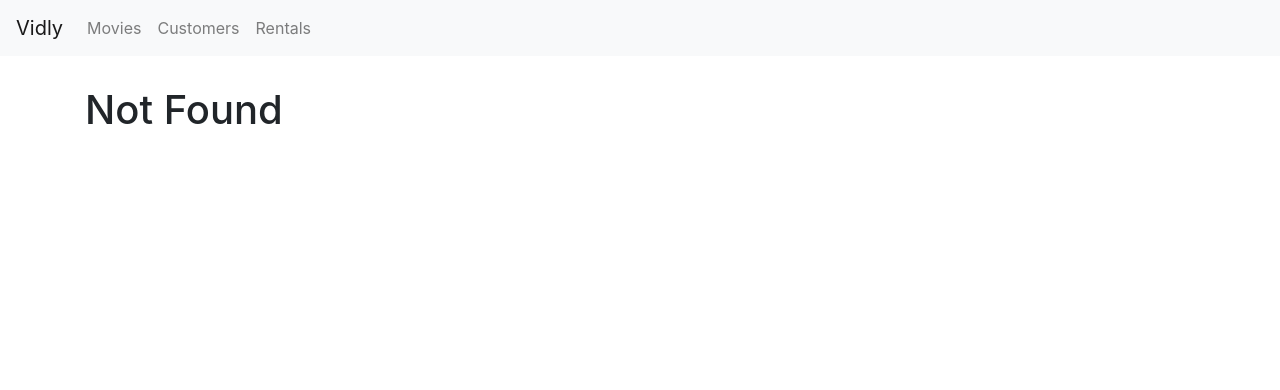
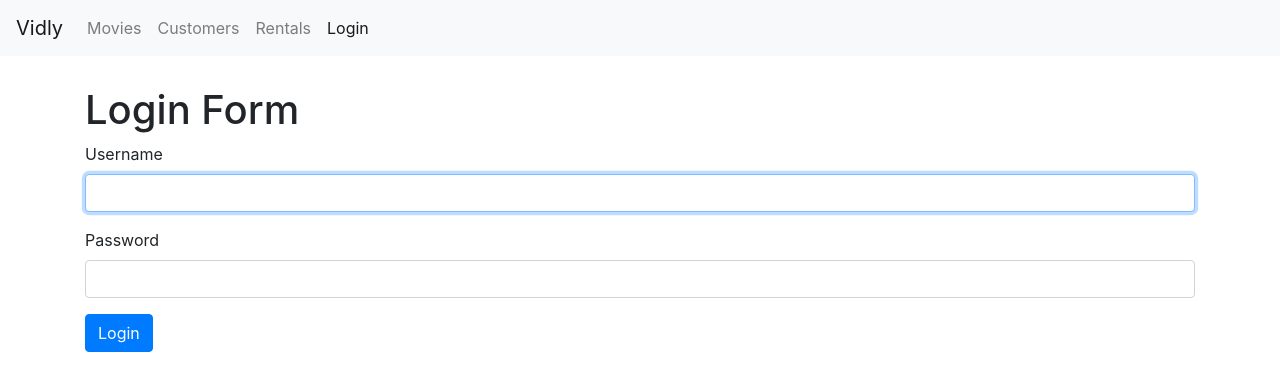
Before and after one commit to tege1984/vidley-frontend, a React (Create React App) app: page /login in a window 1280 px wide. Before the commit this address led to /not-found. Shown: the top 390 px of the page. Built offline with nearby package versions, Linux system fonts and the light colour scheme.

Commit message:
create form, create referece to dom element

```diff
--- a/src/App.js
+++ b/src/App.js
@@ -1,12 +1,13 @@
 import React, { Component } from "react";
-import "./App.css";
+import { Route, Switch, Redirect } from "react-router-dom";
 import Movies from "./components/movies";
-import { Route, Switch, Redirect } from "react-router-dom";
 import Customers from "./components/customers";
 import Rentals from "./components/rentals";
 import NotFound from "./components/notFound";
 import MoviesForm from "./components/moviesForm";
 import NavBar from "./components/navBar";
+import LoginForm from "./components/common/loginForm";
+import "./App.css";
 
 class App extends Component {
   render() {
@@ -16,6 +17,7 @@
 
         <main role="main" className="container">
           <Switch>
+            <Route path="/login" component={LoginForm} />
             <Route path="/movies/:id" component={MoviesForm} />
             <Route path="/movies" component={Movies} />
             <Route path="/customers" component={Customers} />
--- /dev/null
+++ b/src/components/common/loginForm.jsx
@@ -0,0 +1,41 @@
+import React, { Component } from "react";
+
+class LoginForm extends Component {
+  username = React.createRef();
+
+  //   componentDidMount() {
+  //     this.username.current.focus();
+  //   }
+
+  handleSubmit = e => {
+    e.preventDefault();
+    const username = this.username.current.value;
+    console.log("form submit", username);
+  };
+  render() {
+    return (
+      <div>
+        <h1>Login Form</h1>
+        <form onSubmit={this.handleSubmit}>
+          <div className="form-group">
+            <label htmlFor="username">Username</label>
+            <input
+              autoFocus
+              ref={this.username}
+              id="username"
+              type="text"
+              className="form-control"
+            />
+          </div>
+          <div className="form-group">
+            <label htmlFor="password">Password</label>
+            <input id="password" type="text" className="form-control" />
+          </div>
+          <button className="btn btn-primary">Login</button>
+        </form>
+      </div>
+    );
+  }
+}
+
+export default LoginForm;
--- a/src/components/navBar.jsx
+++ b/src/components/navBar.jsx
@@ -34,6 +34,11 @@
               Rentals
             </NavLink>
           </li>
+          <li className="nav-item">
+            <NavLink className="nav-link" to="/login">
+              Login
+            </NavLink>
+          </li>
         </ul>
       </div>
     </nav>
```
